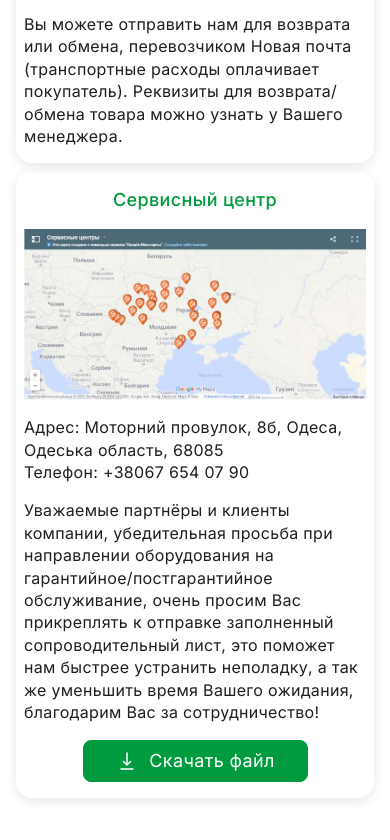
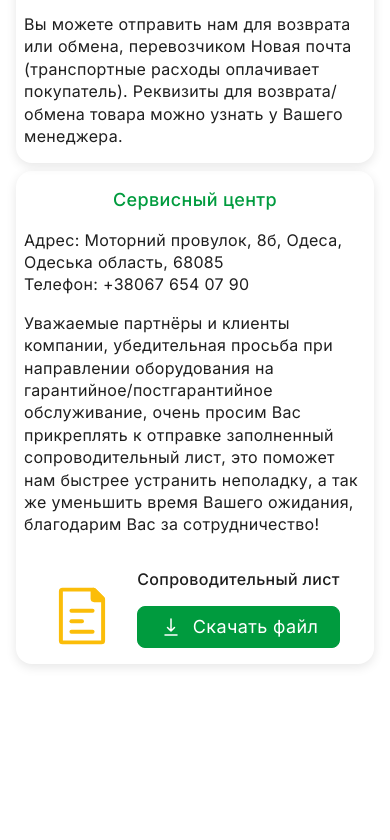
Before and after one commit to KonstantinShcherbakov/GV_Warranty, a plain HTML site: page index.html in a window 390 px wide. Shown: the part 4314-5154 px from the top of the page. After the commit the page ends 5114 px from the top, so only its background shows below. Drawn offline with Linux system fonts and the light colour scheme.

Commit message:
Changed map section to download

```diff
--- a/index.html
+++ b/index.html
@@ -363,16 +363,25 @@
                             <p class="main-text">Адрес: Моторний провулок, 8б, Одеса, Одеська область, 68085</p>
                             <p class="main-text location__description__number">Телефон: +38067 654 07 90</p>
                             <p class="main-text location__description__text">Уважаемые партнёры и клиенты компании, убедительная просьба при направлении оборудования на гарантийное/постгарантийное обслуживание, очень просим Вас прикреплять к отправке заполненный сопроводительный лист, это поможет нам быстрее устранить неполадку, а так же уменьшить время Вашего ожидания, благодарим Вас за сотрудничество!</p>
-                            <button class="location__description__button button" onclick="location.href='#'" type="button">
-                                <svg width="24" height="24" viewBox="0 0 24 24" fill="none">
-                                    <path d="M6 20L18 20" stroke="white" stroke-width="1.5" stroke-linecap="round" stroke-linejoin="round"/>
-                                    <path d="M12 4V16M12 16L15.5 12.5M12 16L8.5 12.5" stroke="white" stroke-width="1.5" stroke-linecap="round" stroke-linejoin="round"/>
-                                </svg>
-                                <p class="location__description__button__text">Скачать файл</p>
-                            </button>
                         </div>
-                        <div class="location__map">
-                            <img src="images/Map.jpg" alt="Карта сервисных центров">
+                        <div class="location__download">
+                            <svg class="location__download-svg" width="97" height="96" viewBox="0 0 97 96" fill="none">
+                                <path d="M16.5 85.6V10.4C16.5 9.07452 17.5745 8 18.9 8H65.5059C66.1424 8 66.7529 8.25286 67.2029 8.70294L79.7971 21.2971C80.2471 21.7471 80.5 22.3576 80.5 22.9941V85.6C80.5 86.9255 79.4255 88 78.1 88H18.9C17.5745 88 16.5 86.9255 16.5 85.6Z" stroke="#FBBD09" stroke-width="6" stroke-linecap="round" stroke-linejoin="round"/>
+                                <path d="M64.5 21.6V9.41421C64.5 8.63317 65.1332 8 65.9142 8C66.2893 8 66.649 8.149 66.9142 8.41421L80.0858 21.5858C80.351 21.851 80.5 22.2107 80.5 22.5858C80.5 23.3668 79.8668 24 79.0858 24H66.9C65.5745 24 64.5 22.9255 64.5 21.6Z" fill="#FBBD09" stroke="#FBBD09" stroke-width="6" stroke-linecap="round" stroke-linejoin="round"/>
+                                <path d="M32.5 40L64.5 40" stroke="#FBBD09" stroke-width="6" stroke-linecap="round" stroke-linejoin="round"/>
+                                <path d="M32.5 72L64.5 72" stroke="#FBBD09" stroke-width="6" stroke-linecap="round" stroke-linejoin="round"/>
+                                <path d="M32.5 56L48.5 56" stroke="#FBBD09" stroke-width="6" stroke-linecap="round" stroke-linejoin="round"/>
+                            </svg>
+                            <div class="location__download-wrp">
+                                <p class="location__download__header">Сопроводительный лист</p>
+                                <button class="location__download__button button" onclick="location.href='#'" type="button">
+                                    <svg width="24" height="24" viewBox="0 0 24 24" fill="none">
+                                        <path d="M6 20L18 20" stroke="white" stroke-width="1.5" stroke-linecap="round" stroke-linejoin="round"/>
+                                        <path d="M12 4V16M12 16L15.5 12.5M12 16L8.5 12.5" stroke="white" stroke-width="1.5" stroke-linecap="round" stroke-linejoin="round"/>
+                                    </svg>
+                                    <p class="location__download__button__text">Скачать файл</p>
+                                </button>
+                            </div>
                         </div>
                     </div>
                 </div>
--- a/scss/_main_styles.scss
+++ b/scss/_main_styles.scss
@@ -523,8 +523,9 @@ button.button-inactive {
 
     &-wrp {
         display: flex;
-        justify-content: space-between;
-        gap: 32px;
+        justify-content: center;
+        align-items: center;
+        gap: 80px;
     }
 
     &__description {
@@ -534,9 +535,21 @@ button.button-inactive {
         &__number {
             margin-bottom: 16px;
         }
+    }
 
-        &__text {
-            margin-bottom: 64px;
+    &__download {
+        display: flex;
+        gap: 23px;
+
+        &__header {
+            font-family: $main_font;
+            font-weight: 500;
+            font-size: 18px;
+            line-height: 140%;
+            letter-spacing: 0.02em;
+            color: #1F1F1F;
+
+            margin-bottom: 27px;
         }
 
         &__button {
@@ -765,7 +778,7 @@ button.button-inactive {
         }
 
         &-wrp {
-            flex-direction: column-reverse;
+            flex-direction: column;
             gap: 16px;
         }
 
@@ -778,5 +791,19 @@ button.button-inactive {
                 margin: 0 auto;
             }
         }
+
+        &__download {
+            &-svg {
+                height: 64px;
+                width: 64px;
+
+                align-self: flex-end;
+            }
+
+            &__header {
+                font-size: 16px;
+                margin-bottom: 16px;
+            }
+        }
     }
 }
```
Also changed, not shown: css/main.css, 1 other file.
